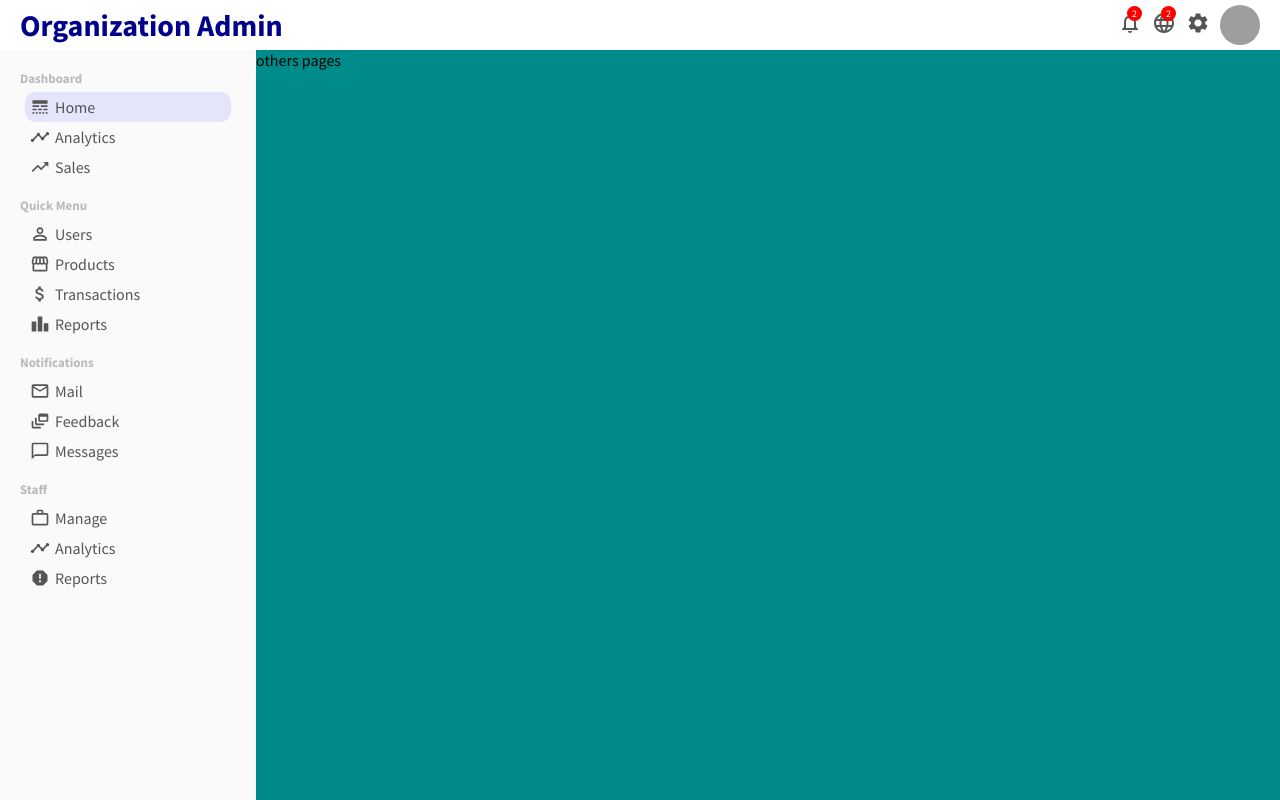
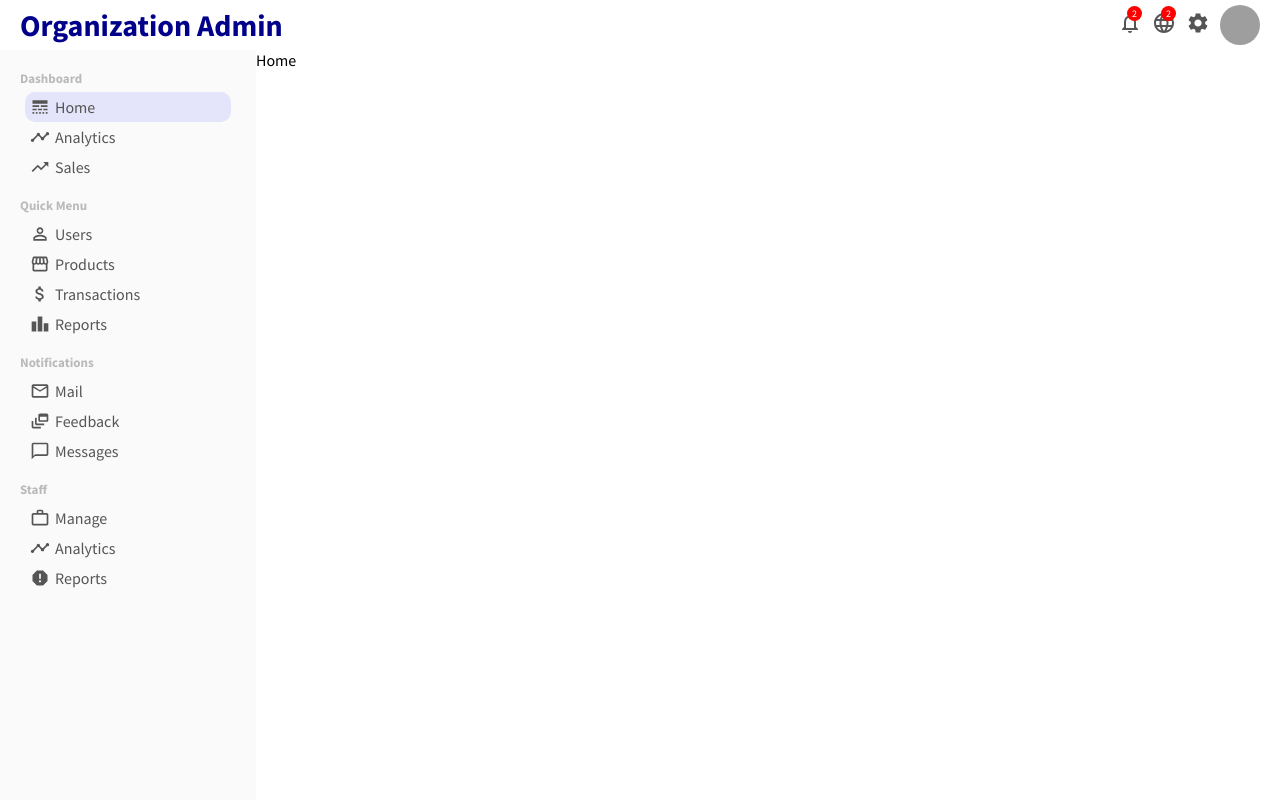
Before and after one commit to alejandropascuale/Organiation-Admin, a React (Create React App) app: page / in a window 1280 px wide. Built offline with nearby package versions, Linux system fonts and the light colour scheme; grey boxes are pictures that could not be loaded.

Commit message:
create pages folder and add Home component

```diff
--- a/src/App.css
+++ b/src/App.css
@@ -1,7 +1,3 @@
 .container {
     display: flex;
 }
-.others {
-    flex: 4;
-    background-color: darkcyan;
-}
--- a/src/App.js
+++ b/src/App.js
@@ -1,6 +1,7 @@
 import './App.css'
 import Sidebar from "./components/Sidebar/Sidebar";
 import TopBar from "./components/TopBar/TopBar";
+import Home from './pages/home/Home';
 
 function App() {
   return (
@@ -8,9 +9,7 @@
       <TopBar />
       <div className="container">
         <Sidebar />
-        <div className='others'>
-          others pages
-        </div>
+        <Home />
       </div>
     </div>
   );
--- /dev/null
+++ b/src/pages/home/Home.css
@@ -0,0 +1,3 @@
+.home {
+    flex: 4;
+}
--- /dev/null
+++ b/src/pages/home/Home.jsx
@@ -0,0 +1,9 @@
+import './Home.css'
+
+export default function Home() {
+  return (
+    <div className='home'>
+      Home
+    </div>
+  )
+}
```
